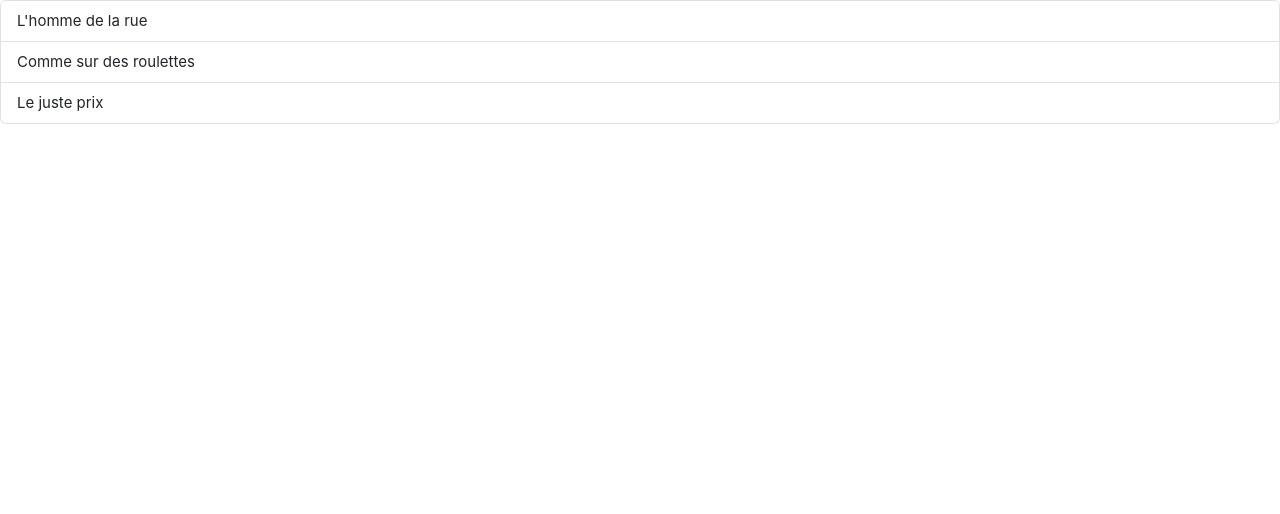
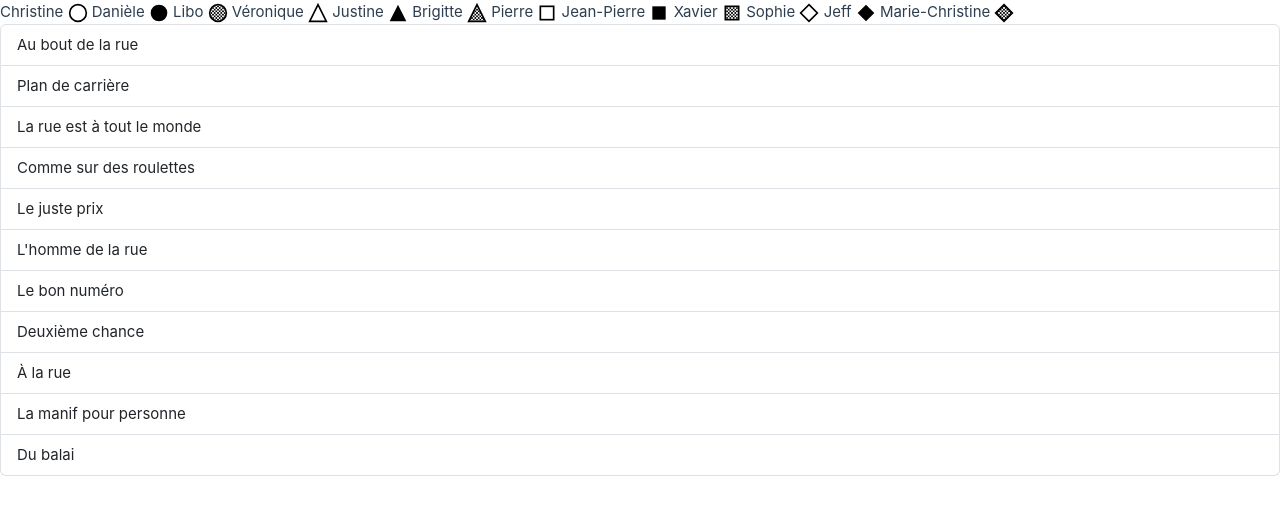
Before and after one commit to pgiraud/breves_de_trottoir, a Vue app: page / in a window 1280 px wide. Shown: the top 514 px of the page. Built offline with nearby package versions, Linux system fonts and the light colour scheme.

Commit message:
Ajout symbols

```diff
--- a/package.json
+++ b/package.json
@@ -9,6 +9,7 @@
   },
   "dependencies": {
     "bootstrap": "^5.3.3",
+    "lodash": "^4.17.21",
     "vue": "^3.3.4",
     "vuedraggable": "^4.1.0"
   },
--- a/src/App.vue
+++ b/src/App.vue
@@ -1,10 +1,19 @@
 <script setup>
 import { computed, ref } from "vue";
 import draggable from "vuedraggable";
+import _ from "lodash";
 const breves = ref([
   {
-    name: "L'homme de la rue",
-    actors: ["Pierre", "Xavier"],
+    name: "Au bout de la rue",
+    actors: ["Christine", "Danièle", "Libo"],
+  },
+  {
+    name: "Plan de carrière",
+    actors: ["Véronique", "Justine"],
+  },
+  {
+    name: "La rue est à tout le monde",
+    actors: ["Brigitte", "Libo"],
   },
   {
     name: "Comme sur des roulettes",
@@ -13,12 +22,139 @@ const breves = ref([
   {
     name: "Le juste prix",
     actors: ["Pierre", "Justine"],
-  }
+  },
+  {
+    name: "L'homme de la rue",
+    actors: ["Pierre", "Xavier"],
+  },
+  {
+    name: "Le bon numéro",
+    actors: ["Sophie", "Xavier"],
+  },
+  {
+    name: "Deuxième chance",
+    actors: ["Jean-Pierre", "Jeff"],
+  },
+  {
+    name: "À la rue",
+    actors: ["Véronique", "Pierre"],
+  },
+  {
+    name: "La manif pour personne",
+    actors: ["Danièle", "Marie-Christine", "Christine"],
+  },
+  {
+    name: "Du balai",
+    actors: ["Jean-Pierre", "Libo"],
+  },
 ])
+
+const actors = computed(() => _.union(...breves.value.map((breve) => breve.actors)));
+
+const symbols = [
+`
+<!-- Class 1: Empty Circle -->
+<svg viewBox="0 0 24 24">
+  <circle cx="12" cy="12" r="10" stroke="black" stroke-width="2" fill="none"/>
+</svg>
+
+`,
+`
+<!-- Class 2: Filled Circle -->
+<svg viewBox="0 0 24 24">
+  <circle cx="12" cy="12" r="10" fill="black"/>
+</svg>
+
+`,
+`
+<!-- Class 3: Hatched Circle -->
+<svg width="100" height="100" viewBox="0 0 24 24">
+  <circle cx="12" cy="12" r="10" stroke="black" stroke-width="2" fill="none"/>
+  <defs>
+    <pattern id="hatched" patternUnits="userSpaceOnUse" width="4" height="4">
+      <path d="M0,0 L4,4 M4,0 L0,4" stroke="black" stroke-width="1"/>
+    </pattern>
+  </defs>
+  <circle cx="12" cy="12" r="9" fill="url(#hatched)"/>
+</svg>
+
+`,
+`
+<!-- Class 4: Empty Triangle -->
+<svg width="100" height="100" viewBox="0 0 24 24">
+  <polygon points="12,2 2,22 22,22" stroke="black" stroke-width="2" fill="none"/>
+</svg>
+
+`,
+`
+<!-- Class 5: Filled Triangle -->
+<svg width="100" height="100" viewBox="0 0 24 24">
+  <polygon points="12,2 2,22 22,22" fill="black"/>
+</svg>
+`,
+`
+<!-- Class 6: Hatched Triangle -->
+<svg viewBox="0 0 24 24">
+  <polygon points="12,2 2,22 22,22" stroke="black" stroke-width="2" fill="none"/>
+  <polygon points="12,3 3,21 21,21" fill="url(#hatched)"/>
+</svg>
+
+`,
+`
+<!-- Class 7: Empty Square -->
+<svg viewBox="0 0 24 24">
+  <rect x="4" y="4" width="16" height="16" stroke="black" stroke-width="2" fill="none"/>
+</svg>
+
+`,
+`
+<!-- Class 8: Filled Square -->
+<svg viewBox="0 0 24 24">
+  <rect x="4" y="4" width="16" height="16" fill="black"/>
+</svg>
+
+`,
+`
+<!-- Class 9: Hatched Square -->
+<svg viewBox="0 0 24 24">
+  <rect x="4" y="4" width="16" height="16" stroke="black" stroke-width="2" fill="none"/>
+  <rect x="5" y="5" width="14" height="14" fill="url(#hatched)"/>
+</svg>
+`,
+`
+<!-- Class 10: Empty Diamond -->
+<svg width="100" height="100" viewBox="0 0 24 24">
+  <polygon points="12,2 22,12 12,22 2,12" stroke="black" stroke-width="2" fill="none"/>
+</svg>
+`,
+`
+<!-- Class 11: Filled Diamond -->
+<svg width="100" height="100" viewBox="0 0 24 24">
+  <polygon points="12,2 22,12 12,22 2,12" fill="black"/>
+</svg>
+`,
+`
+<!-- Class 12: Hatched Diamond -->
+<svg width="100" height="100" viewBox="0 0 24 24">
+  <defs>
+    <pattern id="hatched" patternUnits="userSpaceOnUse" width="4" height="4">
+      <path d="M0,0 L4,4 M4,0 L0,4" stroke="black" stroke-width="1"/>
+    </pattern>
+  </defs>
+  <polygon points="12,2 22,12 12,22 2,12" stroke="black" stroke-width="2" fill="url(#hatched)"/>
+</svg>
+`
+];
+
 </script>
 
 <template>
   <main>
+    <span v-for="actor, index in actors">
+      {{ actor }}
+      <span v-html="symbols[index]" class="symbol">
+      </span>
+    </span>
     <draggable :list="breves" :disabled="false" class="list-group" item-key="name">
       <template #item="{ element }">
         <div class="list-group-item">
--- a/src/assets/main.css
+++ b/src/assets/main.css
@@ -1,2 +1,7 @@
 @import "bootstrap";
 @import './base.css';
+
+.symbol svg {
+  height: 20px;
+  width: 20px;
+}
```
Also changed, not shown: 1 other file (tests, documents, lock files or other folders).
